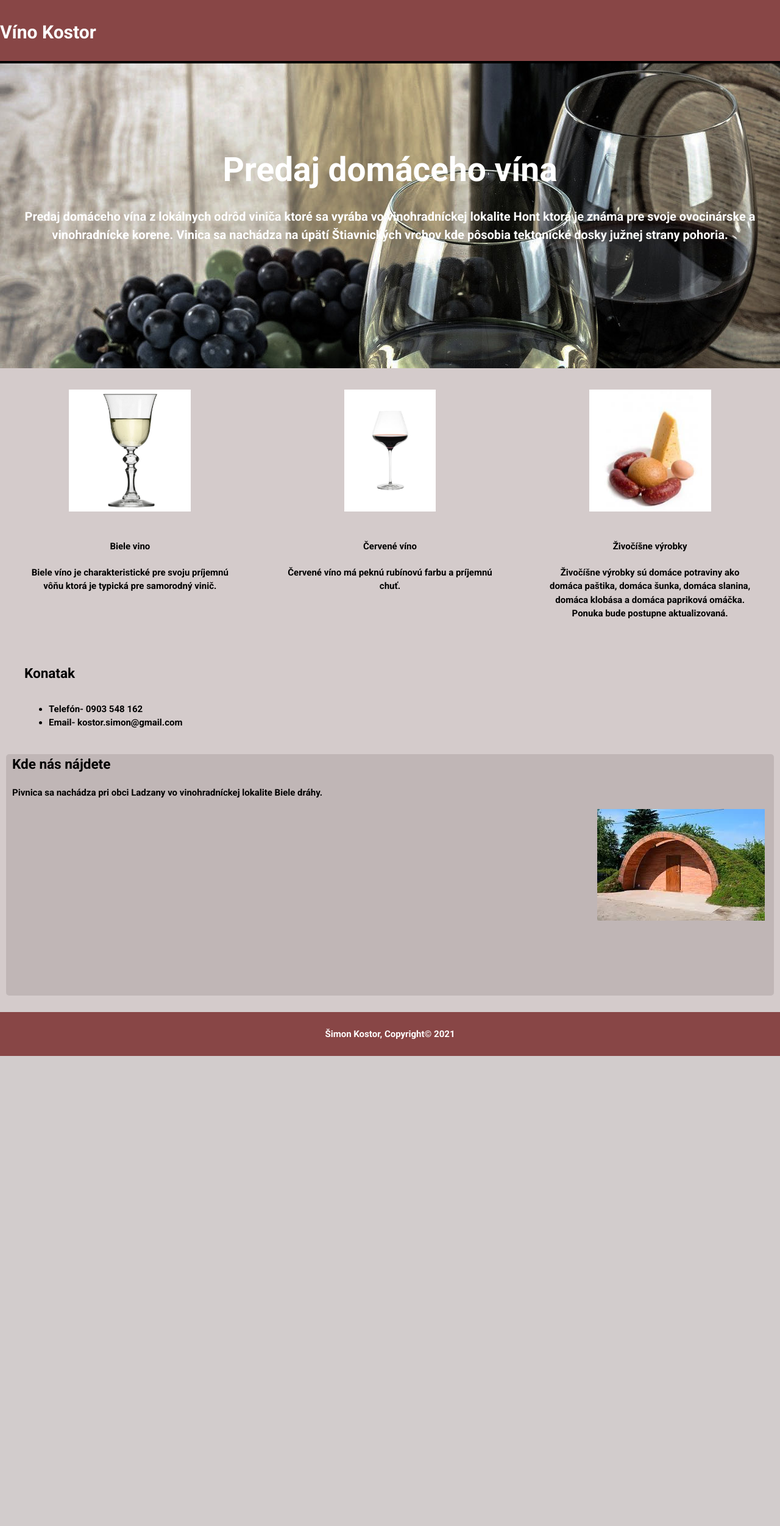
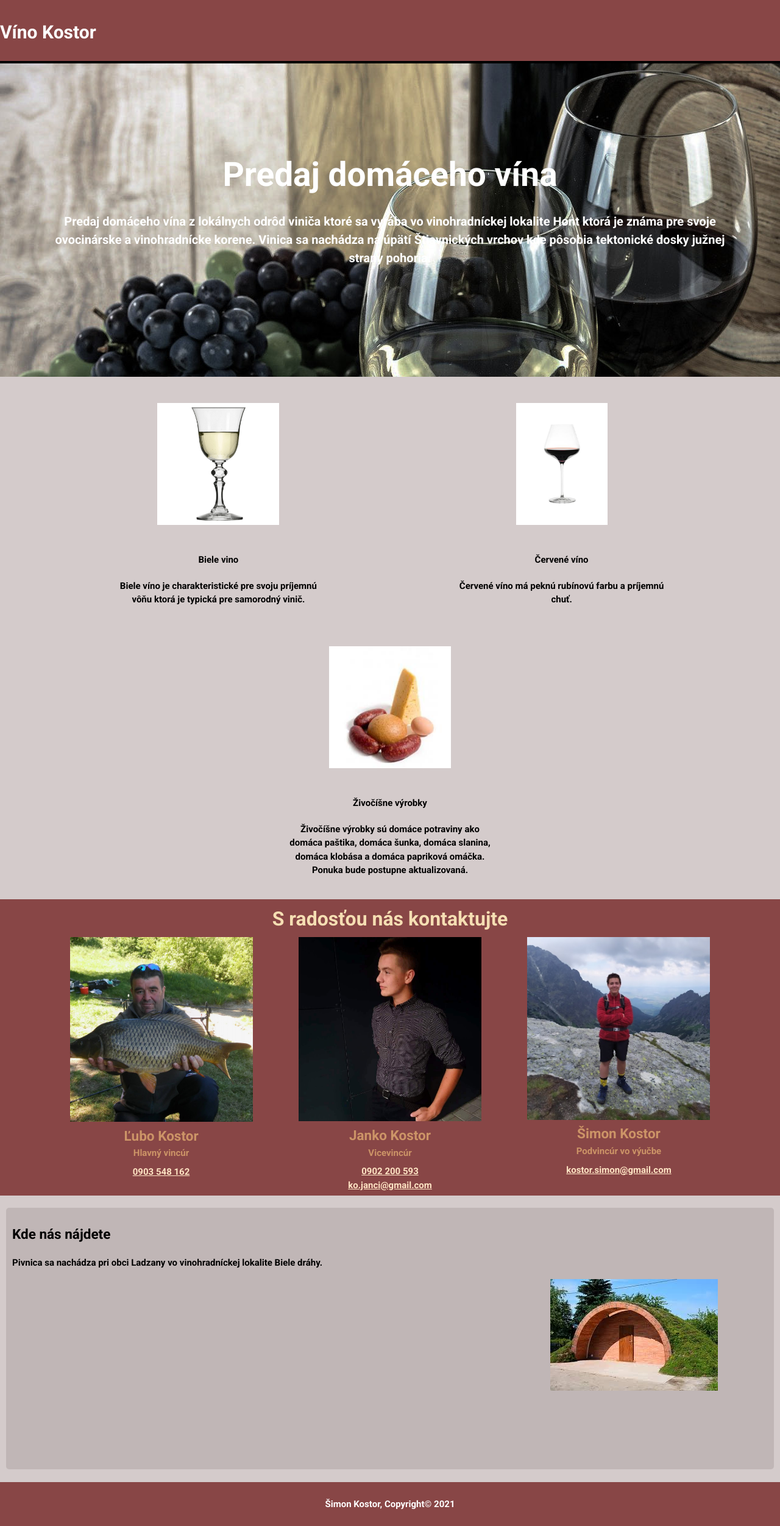
Before and after one commit to Jancikos/vino-kostor, a PHP site: page / in a window 1280 px wide. Shown: the whole page at 61% size. Before the commit the page ends 1732 px from the top, so only its background shows below. Run offline with PHP 8.4, Linux system fonts and the light colour scheme; grey boxes are pictures that could not be loaded.

Commit message:
vylepšenie kontaktu

```diff
--- a/css/stranka.css
+++ b/css/stranka.css
@@ -1,8 +1,8 @@
 @import url('https://fonts.googleapis.com/css2?family=Roboto:wght@700&display=swap');
+
 html, body{
     height: 100vh;
 }
-
 
 body {
     font-family:  'Roboto', sans-serif;
@@ -11,6 +11,18 @@ body {
     background-color: rgb(212, 203, 203);
     padding: 0;
     margin: 0;
+}
+
+section{
+    padding-top: 8px;
+    padding-bottom: 6px;
+    padding-left: 6%;
+    padding-right: 6%;
+}
+
+.icon{
+    width: 32px !important;
+    height: 32px !important;
 }
 
 .nazov {
@@ -61,17 +73,6 @@ header li {
     background-color: rgb(161, 87, 87);
     text-align: center;
 } */
-
-#kontakt {
-    padding-left: 10px;
-    /* padding-top: none; */
-    /* border: 2px solid black; */
-    border-radius: 5px;
-    margin-top: 10px;
-    margin-left: 10px  ;
-    margin-right: 10px;
-    background-color: rgba(163, 154, 154, 0.425);
-}
 
 header .nazov{
     float: left;
@@ -171,3 +172,35 @@ header li :hover {
     background-color: rgb(136, 70, 70);
     text-align: center;
 }
+
+/* contact */
+#contact{
+    background-color: rgb(136, 70, 70);;
+    text-align: center;
+}
+
+#contact h1{
+    color: wheat;
+    font-size: 2rem;
+    margin: 0 0 6px 0;
+}
+#contact h2{
+    margin: 0;
+    color: rgb(204, 148, 103);
+}
+#contact h4{
+    margin: 0 0 8px 0;
+    color: rgb(204, 148, 103);
+}
+#contact .contact-photo{
+    min-width: 200px;
+    max-width: 300px;
+ }
+
+#contact .contact-card{
+    min-width: 150px;
+}
+
+#contact .contact-card a{
+    color: bisque;
+}
--- a/index.html
+++ b/index.html
@@ -42,7 +42,6 @@
                     <p>Biele víno je charakteristické pre svoju príjemnú vôňu ktorá je typická pre samorodný vinič.
                     </p>
                 </div>
-                <!-- obrazok -->
                 <div class="showCaseItem">
                     <img class="obrazky" src="obrazky/červené.jpg">
                     <h4>Červené víno</h4>
@@ -54,14 +53,33 @@
                     <p>Živočíšne výrobky sú domáce potraviny ako domáca paštika, domáca šunka, domáca slanina, domáca klobása a domáca papriková omáčka. Ponuka bude postupne aktualizovaná.</p>
                 </div>
             </section>
-            <section id="novy">
-                <h2 id="dva">Konatak</h2>
-                <ul>
-                    <li><strong>Telefón</strong>- 0903 548 162</li>
-                    <li><strong>Email</strong>- kostor.simon@gmail.com</li>
-                </ul>
+
+
+            <section id="contact" class="container">
+                <h1>S radosťou nás kontaktujte</h1>
+                <div style="display: flex; flex-wrap: wrap; justify-content: space-around;">
+                    <div class="contact-card">
+                        <img src="./obrazky/lubko.jpg" alt="Ľubko" class="contact-photo">
+                        <h2>Ľubo Kostor</h2>
+                        <h4>Hlavný vincúr</h4>
+                        <a href="tel:0903548162" target="blank">0903 548 162</a>
+                    </div>
+                    <div class="contact-card">
+                        <img src="./obrazky/janko.jpg" alt="Janko" class="contact-photo">
+                        <h2>Janko Kostor</h2>
+                        <h4>Vicevincúr</h4>
+                        <a href="tel:0902200593" target="blank">0902 200 593</a>
+                        <br>
+                        <a href="mailto:ko.janci@gmail.com" target="blank">ko.janci@gmail.com</a>
+                    </div>
+                    <div class="contact-card">
+                        <img src="./obrazky/simonko.jpg" alt="Simonko" class="contact-photo">
+                        <h2>Šimon Kostor</h2>
+                        <h4>Podvincúr vo výučbe</h4>
+                        <a href="mailto:kostor.simon@gmail.com" target="blank">kostor.simon@gmail.com</a>
+                    </div>
+                </div>
             </section>
-            <section>
             <section id="padd">
                 <h2>Kde nás nájdete</h2>
                 <p>Pivnica sa nachádza pri obci Ladzany vo vinohradníckej lokalite Biele dráhy.</p>
@@ -69,7 +87,6 @@
                     src="https://www.google.com/maps/embed?pb=!1m18!1m12!1m3!1d2655.698241323563!2d18.90301335090139!3d48.270181379132374!2m3!1f0!2f0!3f0!3m2!1i1024!2i768!4f13.1!3m3!1m2!1s0x476ac736d91aaf8b%3A0x2677a7da21b59c3!2sV%C3%ADno%20Kostor!5e0!3m2!1ssk!2ssk!4v1627200498042!5m2!1ssk!2ssk" width="400" height="300" style="border:0;" allowfullscreen="" loading="lazy">
                 </iframe>
                 <img id="pivnica" src="obrazky/pivnica.jpg">
-                </section>
             </section>
         </article>
 
```
Also changed, not shown: obrazky/janko.jpg (added), obrazky/lubko.jpg (added), obrazky/simonko.jpg (added). Lines whose indentation alone changed are shown as unchanged.
